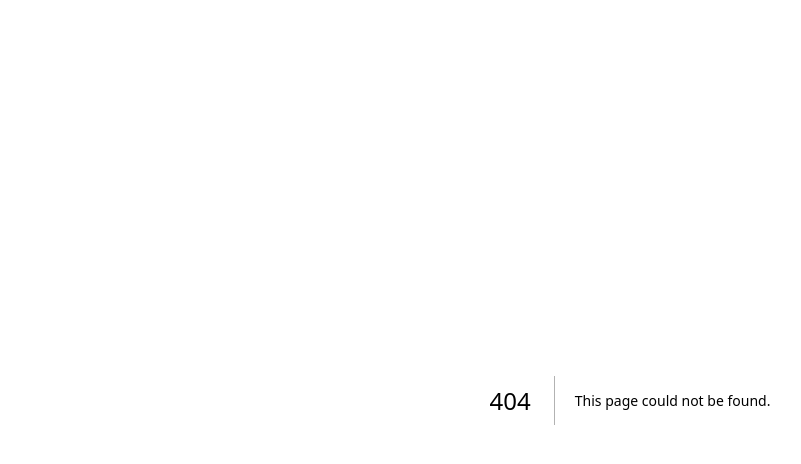
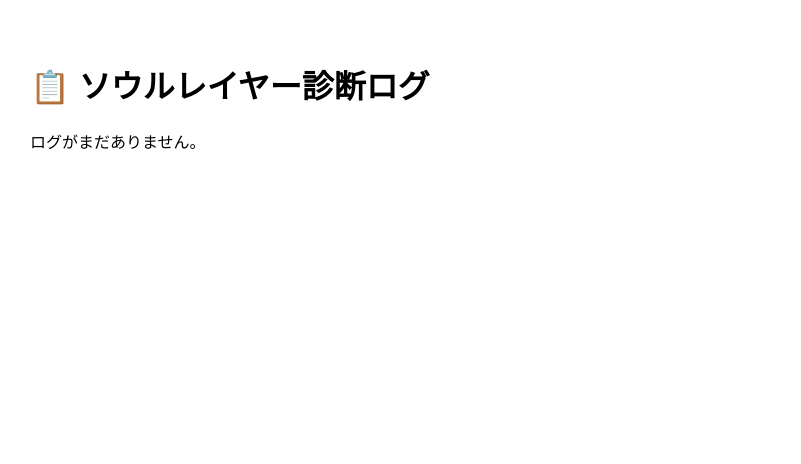
Before and after one commit to HIROYOKOKI/evae-diagnosis-api-next, a Next.js app: page /log in a window 1280 px wide. Before the commit this address had no page. Shown: the top 464 px of the page, without its empty margins (10-811 px from the left). Built offline with nearby package versions, Linux system fonts and the light colour scheme.

Commit message:
Create log.js

```diff
--- /dev/null
+++ b/pages/log.js
@@ -0,0 +1,44 @@
+// pages/log.js
+
+import { useEffect, useState } from 'react';
+
+export default function LogPage() {
+  const [logs, setLogs] = useState([]);
+
+  useEffect(() => {
+    const allLogs = [];
+
+    // localStorage から evae-daily-* を抽出
+    for (let i = 0; i < localStorage.length; i++) {
+      const key = localStorage.key(i);
+      if (key.startsWith('evae-daily-')) {
+        const date = key.replace('evae-daily-', '');
+        const value = localStorage.getItem(key);
+        allLogs.push({ date, value });
+      }
+    }
+
+    // 日付でソート（降順）
+    allLogs.sort((a, b) => (a.date < b.date ? 1 : -1));
+
+    setLogs(allLogs);
+  }, []);
+
+  return (
+    <div style={{ padding: '2rem', fontFamily: 'sans-serif' }}>
+      <h1>📋 ソウルレイヤー診断ログ</h1>
+
+      {logs.length === 0 ? (
+        <p>ログがまだありません。</p>
+      ) : (
+        <ul>
+          {logs.map((log) => (
+            <li key={log.date} style={{ margin: '0.5rem 0' }}>
+              <strong>{log.date}</strong> → タイプ <strong>{log.value}</strong>
+            </li>
+          ))}
+        </ul>
+      )}
+    </div>
+  );
+}
```
